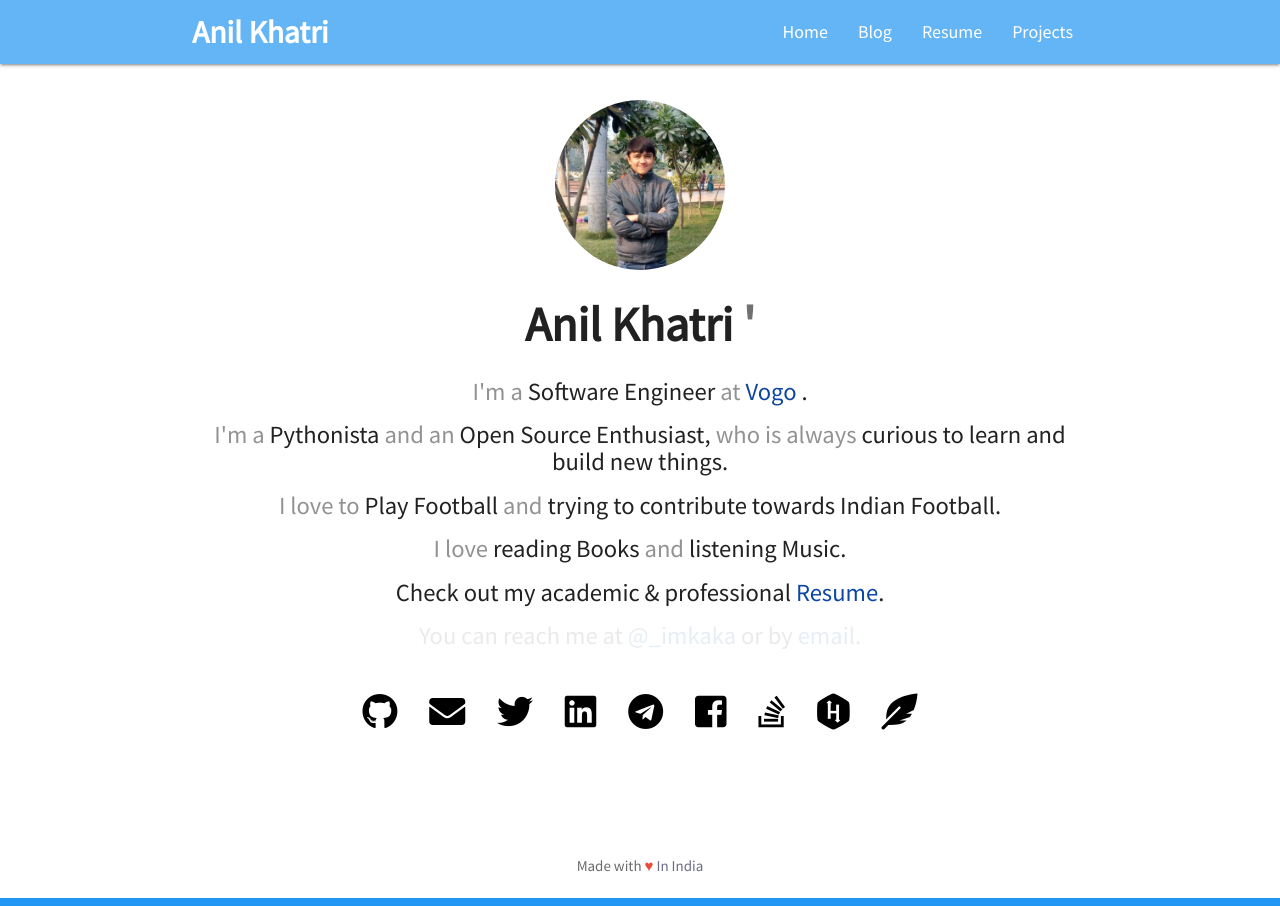
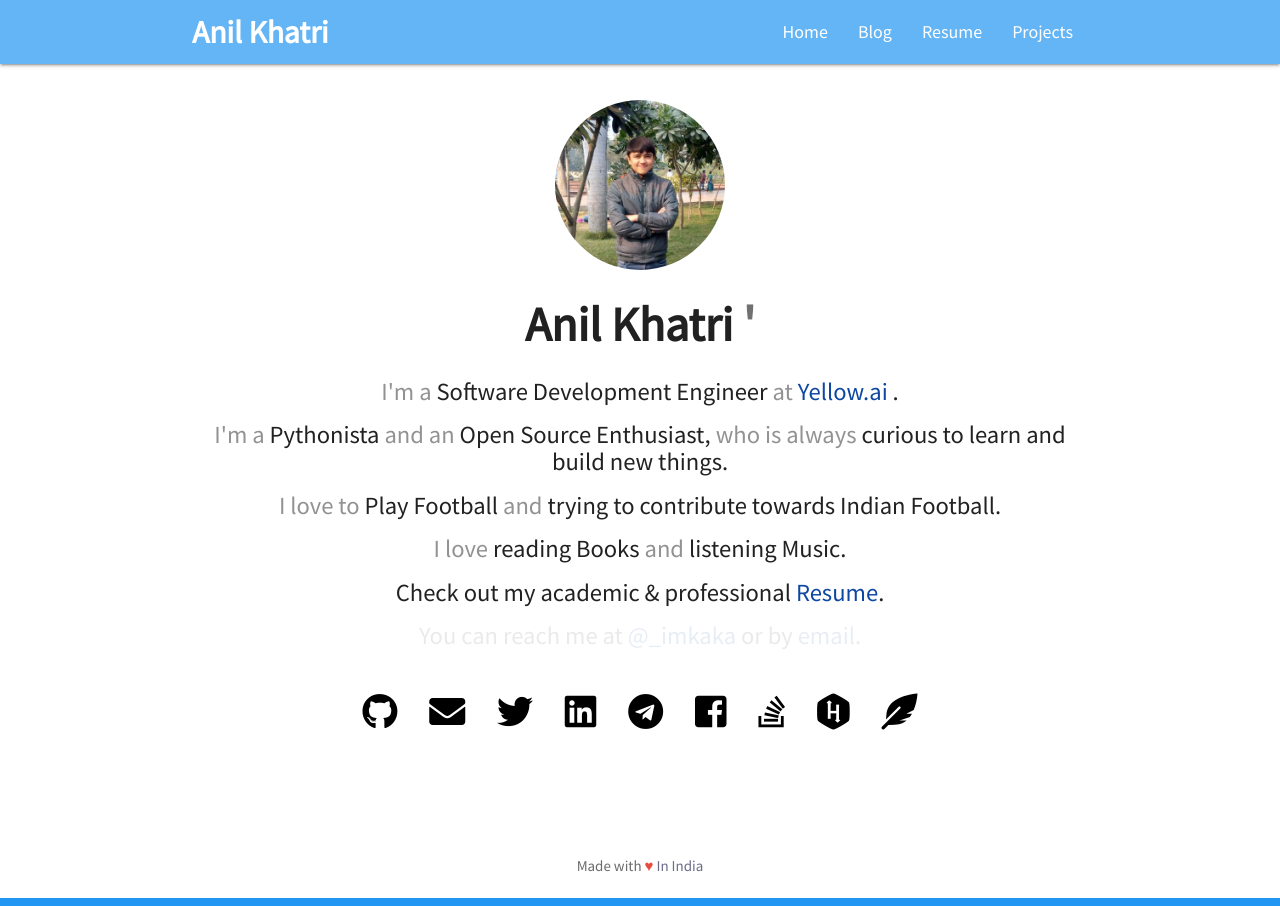
Before and after one commit to imkaka/imkaka.github.io, a Jekyll site: the page built from index.html, in a window 1280 px wide. Built offline with Jekyll 4.4.1, drawn with Linux system fonts in a browser that asks for light colours; nearby versions of some CDN libraries.

Commit message:
:suitcase: update gig

```diff
--- a/index.html
+++ b/index.html
@@ -21,9 +21,9 @@ layout: home
 
   <div>
     <h5 id="test1">
-      <span style="color:#929292;">I'm a </span>Software Engineer
+      <span style="color:#929292;">I'm a </span>Software Development Engineer
       <span style="color:#929292;">at</span>
-      <span class="hov"><a href="http://twitter.com/Vogo_rentals" target="_blank">Vogo</a>
+      <span class="hov"><a href="https://yellow.ai/" target="_blank">Yellow.ai</a>
       </span>.
     </h5>
 
```
